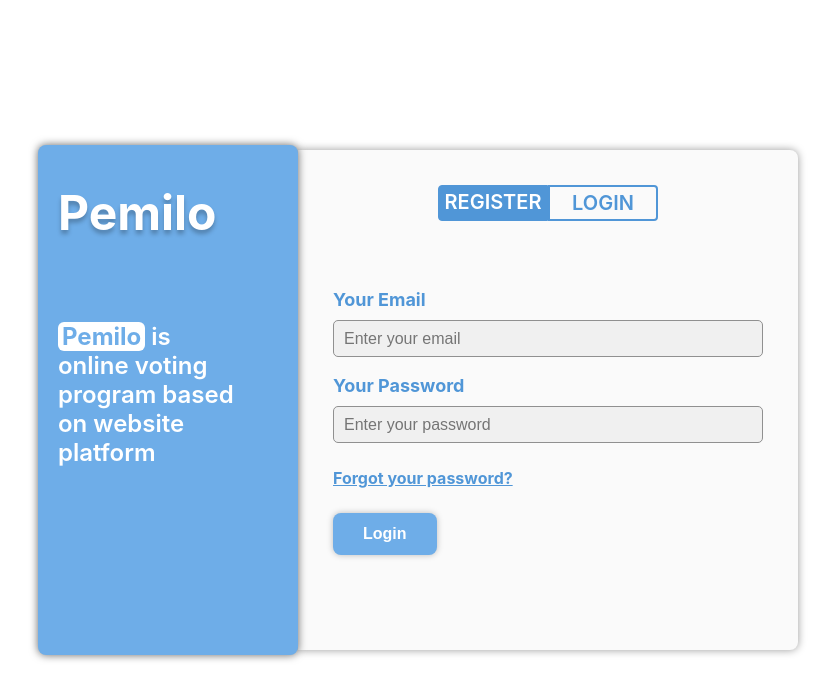
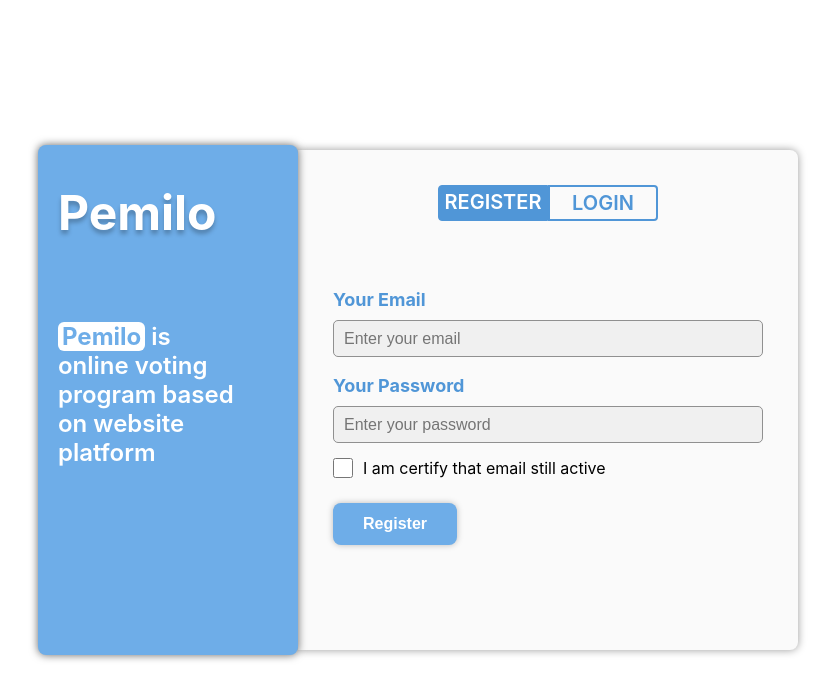
Before and after one commit to Pemiloo/server, a Next.js app: page /page/auth in a window 1280 px wide. Shown: the top 700 px of the page, without its empty margins (222-1056 px from the left). Built offline with nearby package versions, Linux system fonts and the light colour scheme.

Commit message:
state in auth

```diff
--- a/lib/global/stateGlobal.js
+++ b/lib/global/stateGlobal.js
@@ -1,5 +1,6 @@
 const objstate = {
   //state yang ingin ditambahkan dimasukan ke sini
+  authSta : true
 }
 
 export default objstate;
--- a/lib/global/useReducer/action.js
+++ b/lib/global/useReducer/action.js
@@ -1,6 +1,7 @@
 const action = {
   //Kalo ada action tambahin di sini aja
-  MODAL1 : "MODAL1"
+  LOGIN : "AUTHSTA_LOGIN",
+  SIGNUP : "AUTHSTA_SIGNUP",
 }
 
 export default action;
--- a/lib/global/useReducer/reducer.js
+++ b/lib/global/useReducer/reducer.js
@@ -1,13 +1,18 @@
 import actbase from './action';
 import objstate from '../stateGlobal';
 
-const ACT = {tipe = new String(), payload = new Object()};
+const ACT = {tipe : new String(), payload : new Object()};
 
 export default function reducer(state = objstate, action = ACT){
   switch(action.tipe){
 
-    case actbase.MODAL1 :
+    case actbase.LOGIN :
       //Action yang akan dilakukan
+      return {authSta : false };
+
+    case actbase.SIGNUP :
+      //Action yang akan dilakukan
+      return {authSta : true};
 
     default :
       return state;
--- a/pages/_app.js
+++ b/pages/_app.js
@@ -1,7 +1,13 @@
 import '../styles/globals.css'
+import GLOBAL from '../lib/global/useContext/context';
 
 function MyApp({ Component, pageProps }) {
-  return <Component {...pageProps} />
+  return(
+    <GLOBAL>
+      <Component {...pageProps} />
+    </GLOBAL>
+  );
+
 }
 
 export default MyApp
--- a/pages/components/auth/login.jsx
+++ b/pages/components/auth/login.jsx
@@ -1,24 +1,64 @@
 import s from '../../../styles/components/auth/login.module.css'
 
+import { useState } from 'react'
+import { useRouter } from 'next/router';
+import { signinAdmin } from '../../../api';
+import { set } from '../../../lib';
+
 const Login = () => {
+
+  const router = useRouter();
+
+  const [mail, setMail] = useState("");
+  const [pass, setPass] = useState("");
+
+  const cheState = (st = "") => {
+    return (st = "") ? false : true;
+  }
+
+  const atClick = async () => {
+
+    const staMail = cheState(mail);
+    const staPass = cheState(pass);
+
+    if(staMail && staPass){
+      const res = await signinAdmin(mail, pass);
+      if(res){
+        set("Auth", mail);
+        router.push('/page/dashboard');
+      }else{
+        alert("Email atau Password tidak sesuai!");
+      }
+    }
+    else if(!staMail){
+      alert("Email Kosong!");
+    }
+    else if(!staPass){
+      alert("Password Kosong");
+    }
+
+  }
+
   return(
+    <>
     <div className={s.container}>
       <div className={`${s.form}`}>
-        <form method="POST">
-          <p className={s.label}>Your Email</p>
-          <input type="email" name="email" id="email" className={s.input} placeholder="Enter your email" autoComplete="off" required="true" />
+        <p className={s.label}>Your Email</p>
+        <form>
+          <input onChange={(e)=>{setMail(e.target.value)}} type="email" name="email" id="email" className={s.input} placeholder="Enter your email" autoComplete="off" required={true} />
 
           <p className={s.label}>Your Password</p>
-          <input type="password" name="password" id="password" className={s.input} placeholder="Enter your password" autoComplete="off" required="true" />
+          <input onChange={(e)=>{setPass(e.target.value)}} type="password" name="password" id="password" className={s.input} placeholder="Enter your password" autoComplete="off" required={true} />
 
           <div className={s.formFeature}>
             <span className={s.txt} href="#">Forgot your password?</span>
           </div>
 
-          <input type="submit" name="login" id="login" value="Login" className={s.btn}/>
+          <input onClick={atClick} type="submit" name="login" id="login" value="Login" className={s.btn}/>
         </form>
       </div>
     </div>
+    </>
   )
 }
 
--- a/pages/components/auth/register.jsx
+++ b/pages/components/auth/register.jsx
@@ -1,25 +1,58 @@
+import { useRouter } from 'next/router'
+import { useState } from 'react';
+import { set } from '../../../lib';
+
 import s from '../../../styles/components/auth/register.module.css'
 
 const Register = () => {
+
+  const router = useRouter();
+
+  const [mail, setMail] = useState("");
+  const [pass, setPass] = useState("");
+
+  const cheState = (st = "") => {
+    return (st = "") ? false : true;
+  }
+
+  const atClick = () => {
+
+    const staMail = cheState(mail);
+    const staPass = cheState(pass);
+
+    if(staMail && staPass){
+      set("Register", {mail, pass});
+      router.push('/page/next-register');
+    }
+    else if(!staMail){
+      alert("Email Kosong!");
+    }
+    else if(!staPass){
+      alert("Password Kosong");
+    }
+  }
+
   return(
+    <>
     <div className={s.container}>
       <div className={`${s.form}`}>
-        <form method="POST">
+        <form>
           <p className={s.label}>Your Email</p>
-          <input type="email" name="email" id="email" className={s.input} placeholder="Enter your email" autoComplete="off" required="true" />
+          <input onChange={(e)=>{setMail(e.target.value)}} type="email" name="email" id="email" className={s.input} placeholder="Enter your email" autoComplete="off" required={true} />
 
           <p className={s.label}>Your Password</p>
-          <input type="password" name="password" id="password" className={s.input} placeholder="Enter your password" autoComplete="off" required="true" />
+          <input onChange={(e)=>{setPass(e.target.value)}} type="password" name="password" id="password" className={s.input} placeholder="Enter your password" autoComplete="off" required={true} />
 
           <div className={s.formFeature}>
-            <input type="checkbox" name="check" id="check" className={s.checkbox} required="true" />
+            <input type="checkbox" name="check" id="check" className={s.checkbox} required={true} />
             <span className={s.txt}>I am certify that email still active </span>
           </div>
 
-          <input type="submit" name="register" id="register" value="Register" className={s.btn}/>
+          <input onClick={atClick} type="submit" name="register" id="register" value="Register" className={s.btn}/>
         </form>
       </div>
     </div>
+    </>
   )
 }
 
--- a/pages/page/auth.jsx
+++ b/pages/page/auth.jsx
@@ -3,15 +3,35 @@ import Register from '../components/auth/register'
 import Login from '../components/auth/login'
 import Head from 'next/head';
 
+import { useContext } from 'react';
+import { State, Dispatch, Action } from '../../lib';
+
+const { LOGIN, SIGNUP } = Action;
+
 const Auth = () => {
+
+  const Stat = useContext(State);
+  const Disp = useContext(Dispatch);
+
+  const atClickLogin = () => {
+    Disp({tipe:LOGIN});
+  };
+
+  const atClickSignup = () => {
+    Disp({tipe:SIGNUP});
+  };
+
   return(
-    <html lang="en">
+    <>
+    {/* <html lang="en">  */}
+
       <Head>
         <title>Pemilo - authentification</title>
         <meta charset="UTF-8" />
         <meta name="viewport" content="width=device-width, initial-scale=1.0" />
         <link rel="icon" href="/pemilo.svg" />
       </Head>
+
       <div className={s.containerFluid}>
         <div className={s.container}>
           <div className={s.sideCard}>
@@ -26,20 +46,21 @@ const Auth = () => {
           <div className={s.formCard}>
 
             <div className={s.switchBtn}>
-              <div className={`${s.half} ${s.register}`}>
+              <div className={`${s.half} ${s.register}`} onClick={atClickSignup} >
                 <span>REGISTER</span>
               </div>
-              <div className={`${s.half} ${s.login}`}>
+              <div className={`${s.half} ${s.login}`} onClick={atClickLogin}>
                 <span>LOGIN</span>
               </div>
             </div>
-            {/* <Register></Register> */}
-            <Login></Login>
-
+            {
+              ( Stat.authSta === true) ? <Register></Register> : <Login></Login>
+            }
           </div>
         </div>
       </div>
-    </html>
+    {/* </html> */}
+    </>
   )
 }
 
```
Also changed, not shown: 1 other file (tests, documents, lock files or other folders).
